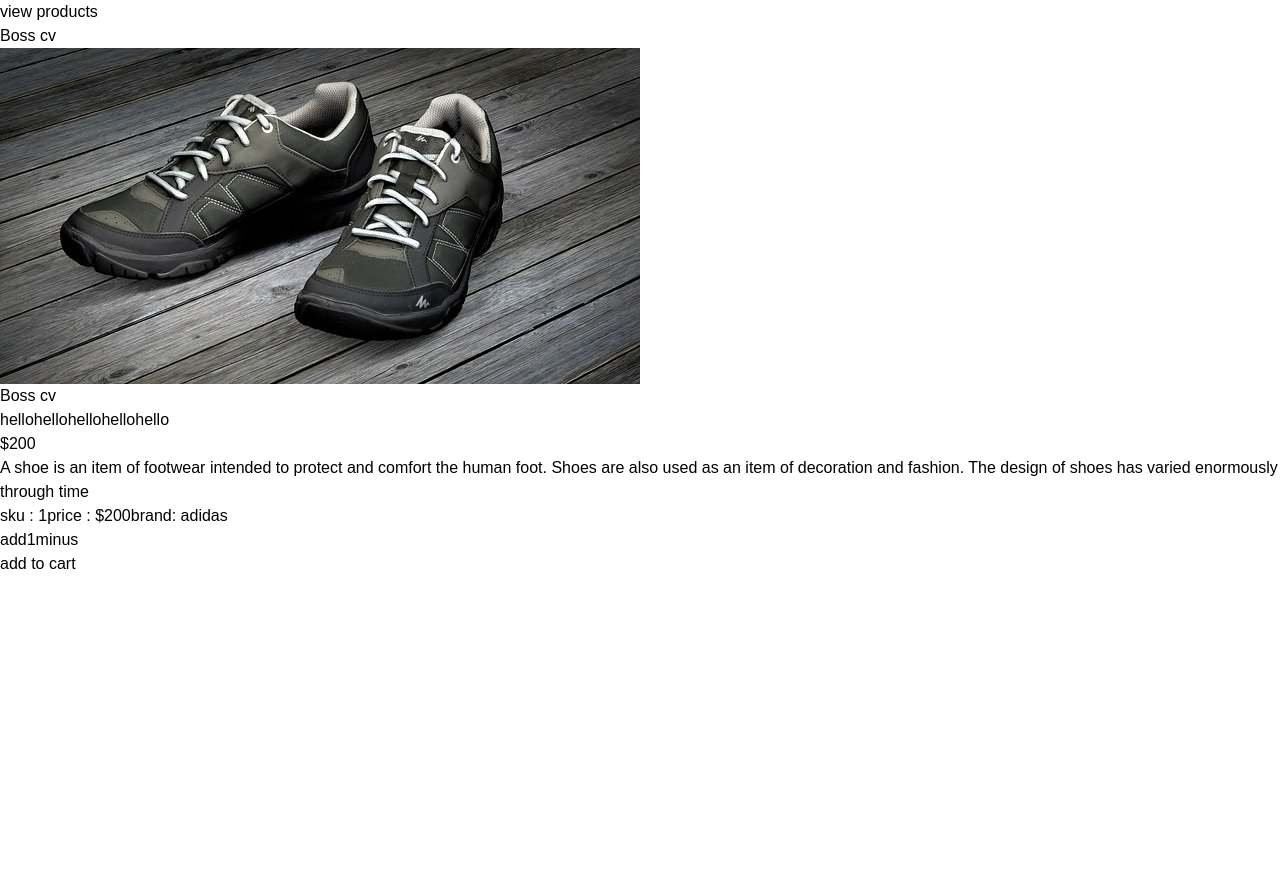
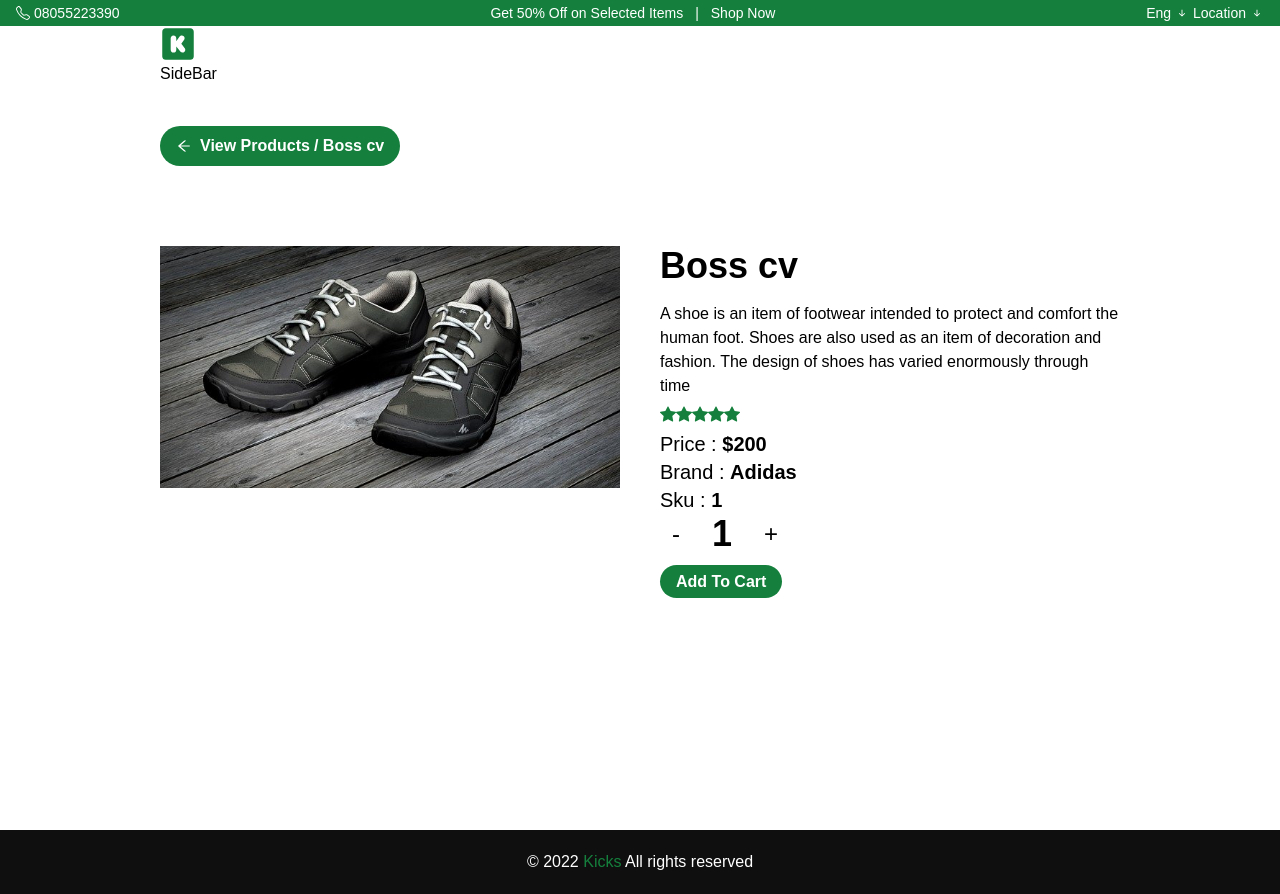
Before and after one commit to Osezei/productsDisplayPracice, a React (Create React App) app: page /products/1 in a window 1280 px wide. Before the commit the page ends 800 px from the top, so only its background shows below. Built offline with nearby package versions, Linux system fonts and the light colour scheme.

Commit message:
fixed cart remaining styling

```diff
--- a/src/components/Header.js
+++ b/src/components/Header.js
@@ -6,17 +6,17 @@ import styled from "styled-components";
 const Header = () => {
   return (
     <Main className=" flex justify-between bg-green-700 font-normal text-sm text-white">
-      <div className="sm:hidden md:flex justify-between">
+      <div className="lg:flex justify-between sm:hidden">
         <span className="pr-1 icon-arrangement">
           <BsTelephone />
         </span>
         <p>08055223390</p>
       </div>
-      <div className="flex justify-between lg:text-red-500">
+      <div className="flex justify-between">
         <p className="pr-3 ">Get 50% Off on Selected Items</p> |{" "}
         <p className="pl-3">Shop Now</p>
       </div>
-      <div className="md:hidden sm:hidden lg:flex justify-between">
+      <div className="flex justify-between">
         <div className="flex justify-between">
           <p className="pr-1">Eng</p>
           <span className="icon-arrangement pr-1">
--- a/src/components/Hero.js
+++ b/src/components/Hero.js
@@ -6,16 +6,16 @@ import hero3 from "../Images/unsplash.jpg";
 const Hero = () => {
   return (
     <Main className="container text-transform: capitalize">
-      <img src={hero3} alt="my-hero" className="image relative w-full h-full" />
+      <img src={hero3} alt="my-hero" className="image relative" />
 
-      <div className=" text-5xl font-bold absolute w-full">
-        <p className="absolute left-10 bottom-44 text-white">
+      <div className=" text-5xl text-white font-bold absolute">
+        <p className=" text-white">
           grab upto 50% off on <br />
           selected kicks
         </p>
         <Link
           to="/products"
-          className="text-white bg-green-700 p-2 pr-4 pl-4 rounded-full text-xl font-medium text-transform: capitalize absolute left-10 bottom-28"
+          className="text-white bg-green-700 p-2 pr-4 pl-4 rounded-full text-xl font-medium text-transform: capitalize"
         >
           buy now
         </Link>
@@ -29,7 +29,4 @@ export default Hero;
 const Main = styled.div`
   .image {
   }
-  .box {
-    transform: translate(-50%, -50%);
-  }
 `;
--- a/src/components/ProductList.js
+++ b/src/components/ProductList.js
@@ -1,5 +1,5 @@
 import React from "react";
-
+import styled from "styled-components";
 import { useGlobalContext } from "../context/context";
 import { footWears } from "../utils/Data";
 import { Link } from "react-router-dom";
@@ -19,28 +19,32 @@ const ProductList = () => {
   } = useGlobalContext();
 
   const noOfProducts = products.length;
-  let category_list = [""];
-  let company_list = [""];
+  let category_list = [];
+  let company_list = [];
 
-  {
-    footWears.map((product) => {
-      category_list.push(product.category_list);
-    });
-  }
-  {
-    footWears.map((product) => {
-      company_list.push(product.company_list);
-    });
-  }
+  //   {
+  //     footWears.map((product) => {
+  //       category_list.push(product.category_list);
+  //     });
+  //   }
+  //   {
+  //     footWears.map((product) => {
+  //       company_list.push(product.company_list);
+  //     });
+  //   }
   return (
-    <section className="container">
-      <div>
-        <h2>Products</h2>
+    <Main className="container">
+      <div className="text-3xl textbold mt-4 mb-4 text-center text-green-700 font-bold">
+        <h2 className="">Products</h2>
       </div>
-      <div>
+      {/* listing */}
+      <div className="flex justify-between">
+        {/* section */}
+        <section>
+          {/* <div>
             <h3>category</h3>
-      </div>
-      <ul>
+          </div> */}
+          {/* <ul>
             {["all", ...new Set(category_list)].map((item, index) => {
               return (
                 <li
@@ -56,9 +60,9 @@ const ProductList = () => {
                 </li>
               );
             })}
-      </ul>
-      <div>
-        <h3>brand</h3>
+          </ul> */}
+          <div className="flex space-between">
+            {/* <h3>brand</h3>
 
             <ul>
               {["all", ...new Set(company_list)].map((item, index) => {
@@ -73,11 +77,11 @@ const ProductList = () => {
                   </li>
                 );
               })}
-        </ul>
+            </ul> */}
 
-        <div>
-          <h3>price</h3>
-          <p>${price}</p>
+            <div className="flex justify-between items-center">
+              <h3 className="font-semibold text-xl">Price :</h3>
+              <p className="font-semibold text-xl  pl-2 pr-2">${price}</p>
               <input
                 type="range"
                 name={price}
@@ -85,19 +89,28 @@ const ProductList = () => {
                 max={max_price}
                 value={price}
                 onChange={(e) => updatePrice(e.target.value)}
+                className=""
               />
             </div>
 
             <div>
-          <button onClick={clearFilters}>clear filters</button>
+              <button
+                onClick={clearFilters}
+                className="ml-10 rounded-full pt-2 pb-2 pr-4 pl-4 bg-green-700 hover:bg-red-700 text-white text-sm"
+              >
+                Clear filters
+              </button>
             </div>
           </div>
-
+        </section>
+        <div className="flex justify-between items-center">
+          <span className="pr-2">Sort by</span>
           <div>
-        <h2>{noOfProducts} products are available</h2>
-        <span>Sort by</span>
-        <div>
-          <select name="" onChange={(e) => sort(e.target.value)}>
+            <select
+              name=""
+              onChange={(e) => sort(e.target.value)}
+              className=" p-1 border-black border-solid border-2 rounded-full"
+            >
               <option value="lowest">Price (Lowest)</option>
               <option value="highest">Price (Highest)</option>
               <option value="ascending">Name (A-Z)</option>
@@ -105,28 +118,56 @@ const ProductList = () => {
             </select>
           </div>
         </div>
-      <div>
+      </div>
+      {/* end of list */}
+      <div className="pt-8 pb-4 font-semibold text-3xl">
+        <p>{noOfProducts} products are available!</p>
+      </div>
+      <div className="grid grid-cols-3 gap-10">
         {products.map((footWears) => {
-          const { image, name, id, price } = footWears;
+          const { image, name, id, price, description } = footWears;
           return (
-            <div key={id}>
-              <div>
-                <img src={image} alt={name} />
-                <div>
-                  {/* <button onClick={`/products/${id}`}>Add to Cart</button> */}
-                  <Link to={`/products/${id}`}>Add To Cart</Link>
+            <div key={id} className=" text-black pt-4 pb-4">
+              <div className="image-container pb-4 relative">
+                <img src={image} alt={name} className="image rounded-md" />
               </div>
+              <div className="flex justify-between text-xl font-semibold">
+                <h3>{name.substring(0, 15)}...</h3>
+                <h2>
+                  <span className=" text-sm">$</span>
+                  {price}
+                </h2>
               </div>
-              <div>
-                <h3>{name}</h3>
-                <h2>${price}</h2>
+              <div className="pt-2 pb-2 text-sm font-normal">
+                <p>{description.substring(0, 50)} ...</p>
+              </div>
+              <div className="text-sm font-semibold pt-6 pb-3 ">
+                <Link
+                  className="border-solid border-2 pt-4 pb-4 pr-10 pl-10 border-green-700 rounded-full hover:text-white hover:bg-green-700"
+                  to={`/products/${id}`}
+                >
+                  View Product
+                </Link>
               </div>
             </div>
           );
         })}
       </div>
-    </section>
+    </Main>
   );
 };
 
 export default ProductList;
+
+const Main = styled.div`
+  .image-container {
+    width: 100%;
+    height: 200px;
+    margin-right: auto;
+    margin-left: auto;
+  }
+  .image {
+    width: 100%;
+    height: 100%;
+  }
+`;
--- a/src/index.css
+++ b/src/index.css
@@ -33,3 +33,6 @@ body {
     font-size: 70%;
   }
 }
+.page {
+  height: 90vh;
+}
--- a/src/pages/Home.js
+++ b/src/pages/Home.js
@@ -4,7 +4,6 @@ import SideBar from "../components/SideBar";
 import Services from "../components/Services";
 import Footer from "../components/Footer";
 import Hero from "../components/Hero";
-import Filter from "../components/Filter";
 import Header from "../components/Header";
 import Product from "../components/Product";
 
@@ -18,7 +17,6 @@ const Home = () => {
       <Product />
       <Services />
       <Footer />
-      {/* <Filter /> */}
     </main>
   );
 };
--- a/src/pages/SingleProductPage.js
+++ b/src/pages/SingleProductPage.js
@@ -2,6 +2,15 @@ import React from "react";
 import { Link } from "react-router-dom";
 import { useGlobalContext } from "../context/context";
 import { useParams } from "react-router-dom";
+import { AiOutlineArrowLeft } from "react-icons/ai";
+import { BsStarFill } from "react-icons/bs";
+import { BsStarHalf } from "react-icons/bs";
+import { BsStar } from "react-icons/bs";
+
+import Header from "../components/Header";
+import Navigation from "../components/Navigation";
+import SideBar from "../components/SideBar";
+import Footer from "../components/Footer";
 
 const SingleProductPage = function () {
   const { id } = useParams();
@@ -16,63 +25,91 @@ const SingleProductPage = function () {
 
     return (
       <span key={index}>
-        {single.rating >= index + 1
-          ? "hello"
-          : single.rating > number
-          ? "no olis"
-          : "hey"}
+        {single.rating >= index + 1 ? (
+          <BsStarFill />
+        ) : single.rating > number ? (
+          <BsStarHalf />
+        ) : (
+          <BsStar />
+        )}
       </span>
     );
   });
   return (
-    <section>
     <div>
-        <Link to="/products">view products</Link>
+      <Header />
+      <Navigation />
+      <SideBar />
+      <section className="container page">
+        <div className="flex pt-10 pb-20">
+          <Link
+            to="/products"
+            className="flex bg-green-700 pt-2 pb-2 pr-4 pl-4 rounded-full items-center font-semibold text-white"
+          >
+            <span className="pr-2">
+              <AiOutlineArrowLeft />
+            </span>
+            View Products <span className="pl-1">/ {single.name}</span>
+          </Link>{" "}
         </div>
-      <h3>{single.name}</h3>
-
+        {/* <h3>{single.name}</h3> */}
+        {/* picture and info section */}
+        <div className="grid grid-cols-2 gap-10">
           <div>
             <img src={single.image} alt={single.name} />
           </div>
           <div>
-        <h3>{single.name}</h3>
-        <h1>{tempRating}</h1>
-        <h2>${single.price}</h2>
+            <h3 className="font-semibold text-4xl pb-4">{single.name}</h3>
             <p>{single.description}</p>
-        <div>
+            <h1 className="flex pt-2 pb-2 text-green-700">{tempRating}</h1>
+            <h2 className="font-semibold text-xl">
+              <span className="font-medium">Price :</span> ${single.price}
+            </h2>
+
+            <div className="font-medium text-xl">
               <span>
-            sku : <span>{single.id}</span>
+                Brand :{" "}
+                <span className="capitalize font-semibold">
+                  {single.company}
                 </span>
+              </span>
+              <br />
               <span>
-            price : <span>${single.price}</span>
-          </span>
-          <span>
-            brand: <span>{single.company}</span>
+                Sku : <span className="font-semibold">{single.id}</span>
               </span>
             </div>
-        <div>
+
+            <div className="flex items-center  pb-4">
+              <button
+                type="button"
+                onClick={() => decreaseAmount(tempStock, single.stock)}
+                className="text-2xl pr-3 pl-3"
+              >
+                -
+              </button>
+              <span className="font-semibold text-4xl pr-5 pl-5">
+                {tempStock}
+              </span>
               <button
                 type="button"
                 onClick={() => increaseAmount(tempStock, single.stock)}
+                className="text-2xl pr-3 pl-3"
               >
-            add
-          </button>
-          <span>{tempStock}</span>
-          <button
-            type="button"
-            onClick={() => decreaseAmount(tempStock, single.stock)}
-          >
-            minus
+                +
               </button>
             </div>
             <Link
               to="/cart"
               onClick={() => addToCart(single.id, tempStock, single)}
+              className="capitalize bg-green-700 pt-2 pb-2 pr-4 pl-4 rounded-full  items-center font-semibold text-white"
             >
               add to cart
             </Link>
           </div>
+        </div>
       </section>
+      <Footer />
+    </div>
   );
 };
 
```
Lines whose indentation alone changed are shown as unchanged.
